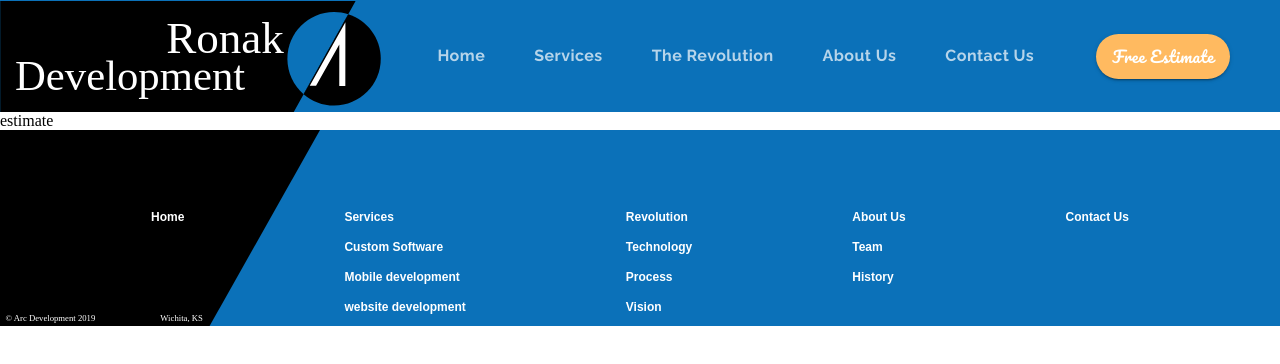
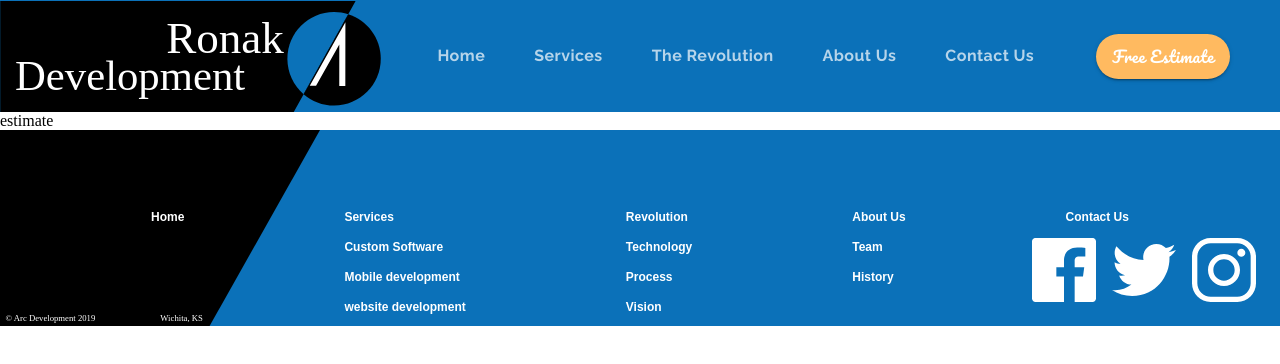
Before and after one commit to ronakabhattrz/react-material-ui, a React (Create React App) app: page /estimate in a window 1280 px wide. Shown: the top 364 px of the page. Built offline with nearby package versions, Linux system fonts and the light colour scheme.

Commit message:
footer icon added

```diff
--- a/src/components/ui/Footer.js
+++ b/src/components/ui/Footer.js
@@ -5,6 +5,9 @@
 import Hidden from '@material-ui/core/Hidden';
 
 import footerAdornment from '../../assets/Footer Adornment.svg'
+import facebook from '../../assets/facebook.svg';
+import twitter from '../../assets/twitter.svg';
+import instagram from '../../assets/instagram.svg';
 
 const useStyles = makeStyles(theme => ({
     footer:{
@@ -35,6 +38,22 @@
     },
     gridItem: {
         margin: "5rem"
+    },
+    icon: {
+        height: "4rem",
+        width: "4rem",
+        [theme.breakpoints.down("xs")]: {
+            height: "2.5rem",
+            width: "2.5rem"
+        }
+    },
+    socialContainer: {
+        position: "absolute",
+        marginTop: '-6rem',
+        right: "1.5rem",
+        [theme.breakpoints.down("xs")]: {
+            right: "0.6rem",
+        }
     }
 }))
 
@@ -109,6 +128,17 @@
             <img alt="black decoratiev slash" src={footerAdornment}
                 className={classes.adornment}
             />
+            <Grid container justify="flex-end" spacing={2} className={classes.socialContainer}>
+                <Grid item component={"a"} href="https://www.facebook.com" rel="noopener noreferrer" target="_blank">
+                    <img alt="Facebook" src={facebook} className={classes.icon} />
+                </Grid>
+                <Grid item component={"a"}  href="https://www.twitter.com" rel="noopener noreferrer" target="_blank">
+                    <img alt="Twiter" src={twitter} className={classes.icon}  />
+                </Grid>
+                <Grid item component={"a"}  href="https://www.instagram.com" rel="noopener noreferrer" target="_blank">
+                    <img alt="Instagram" src={instagram} className={classes.icon} />
+                </Grid>
+            </Grid>
         </footer>
     );
 }
```
